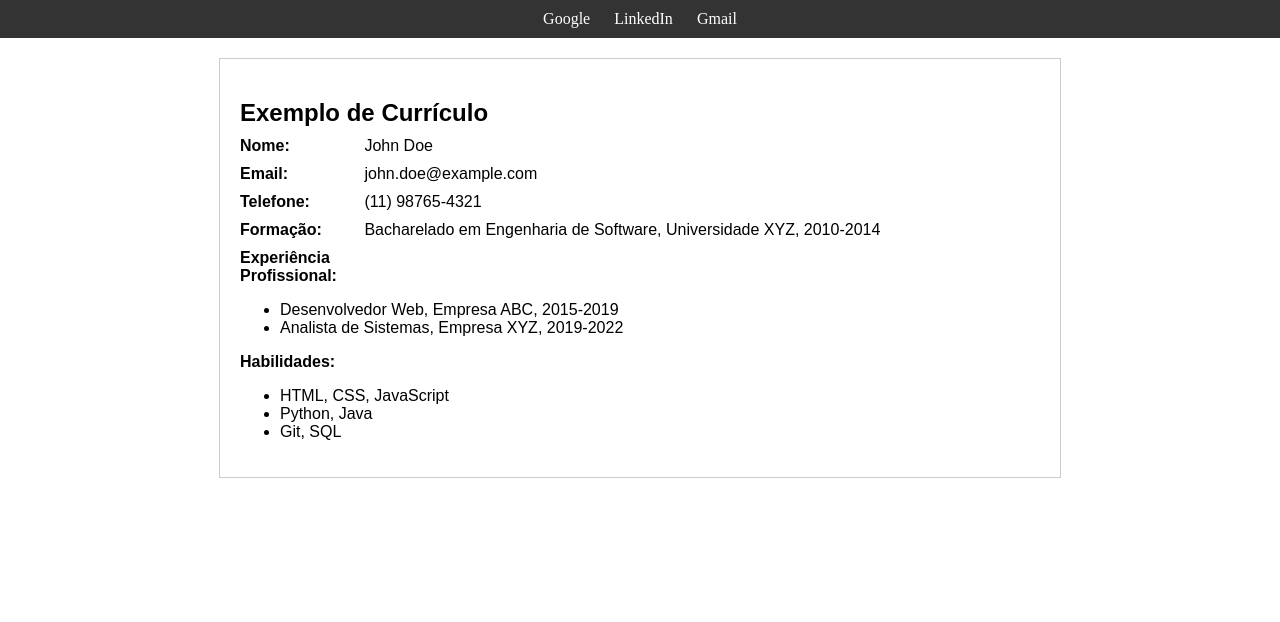
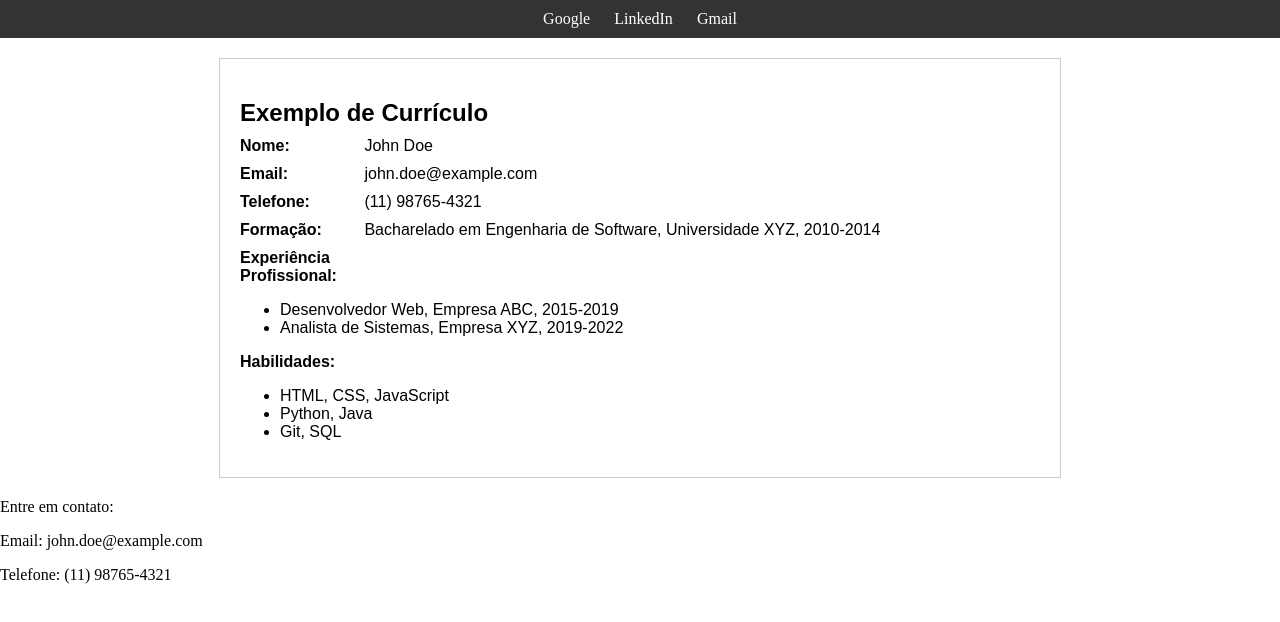
Before and after one commit to andreiacunha/andreiacunha.github.io, a plain HTML site: page index.html in a window 1280 px wide. Drawn offline with Linux system fonts and the light colour scheme.

Commit message:
Update index.html

```diff
--- a/index.html
+++ b/index.html
@@ -84,5 +84,10 @@
             </ul>
         </div>
     </div>
+     <div class="footer">
+        <p>Entre em contato:</p>
+        <p>Email: john.doe@example.com</p>
+        <p>Telefone: (11) 98765-4321</p>
+    </div>
 </body>
 </html>
```
